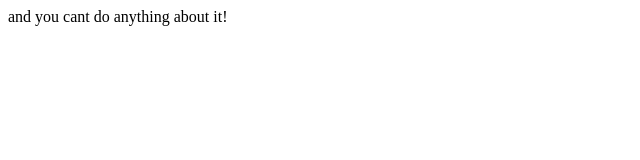
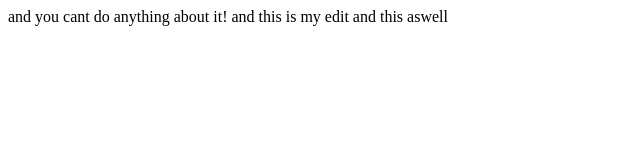
Before and after one commit to GaeaRage12/cc2025week5web, a plain HTML site: page index.html in a window 1280 px wide. Shown: the whole page, without its empty margins (0-640 px from the left). Drawn offline with Linux system fonts and the light colour scheme.

Commit message:
added a new section

```diff
--- a/index.html
+++ b/index.html
@@ -7,5 +7,9 @@
 </head>
 <body>
    and you cant do anything about it!
+
+
+   and this is my edit
+   and this aswell
 </body>
 </html>
```
